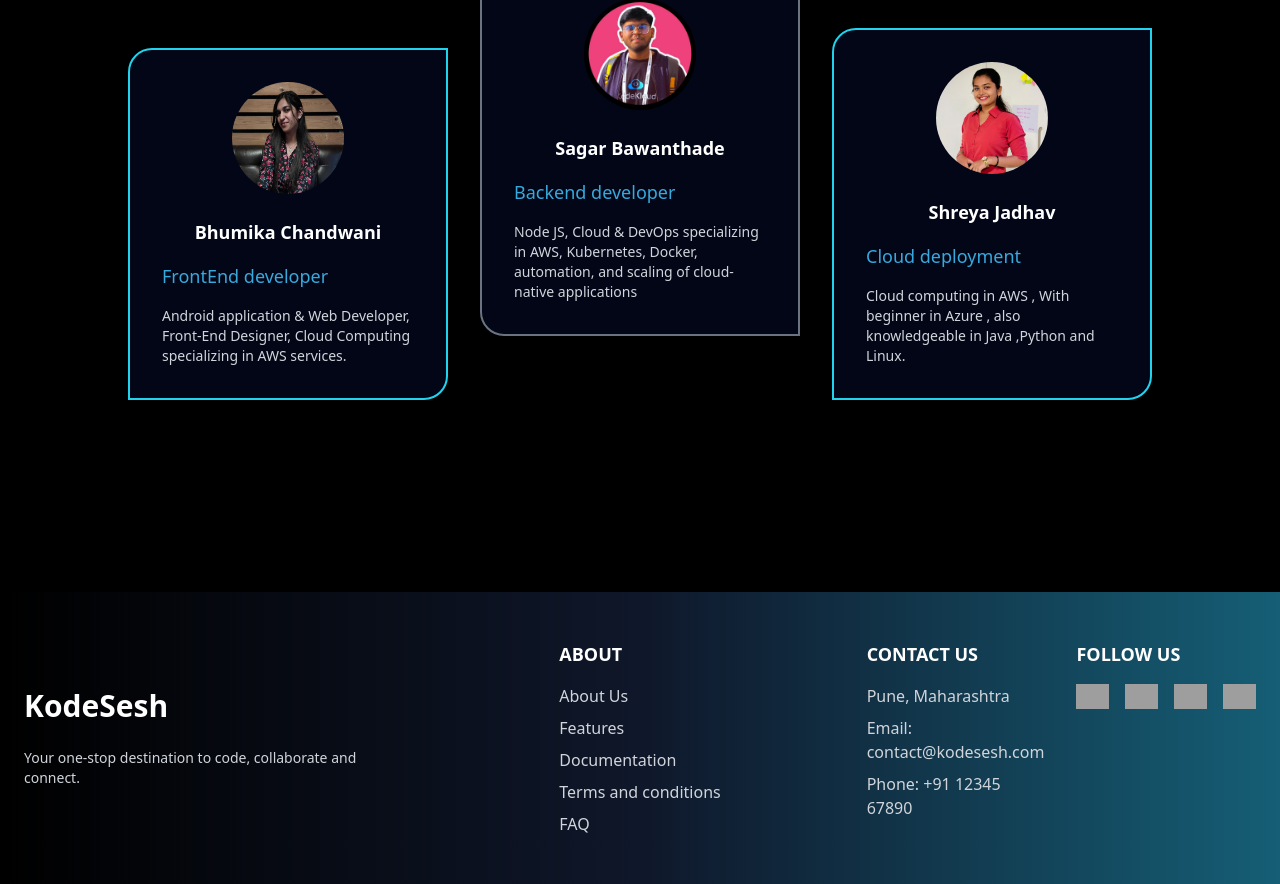
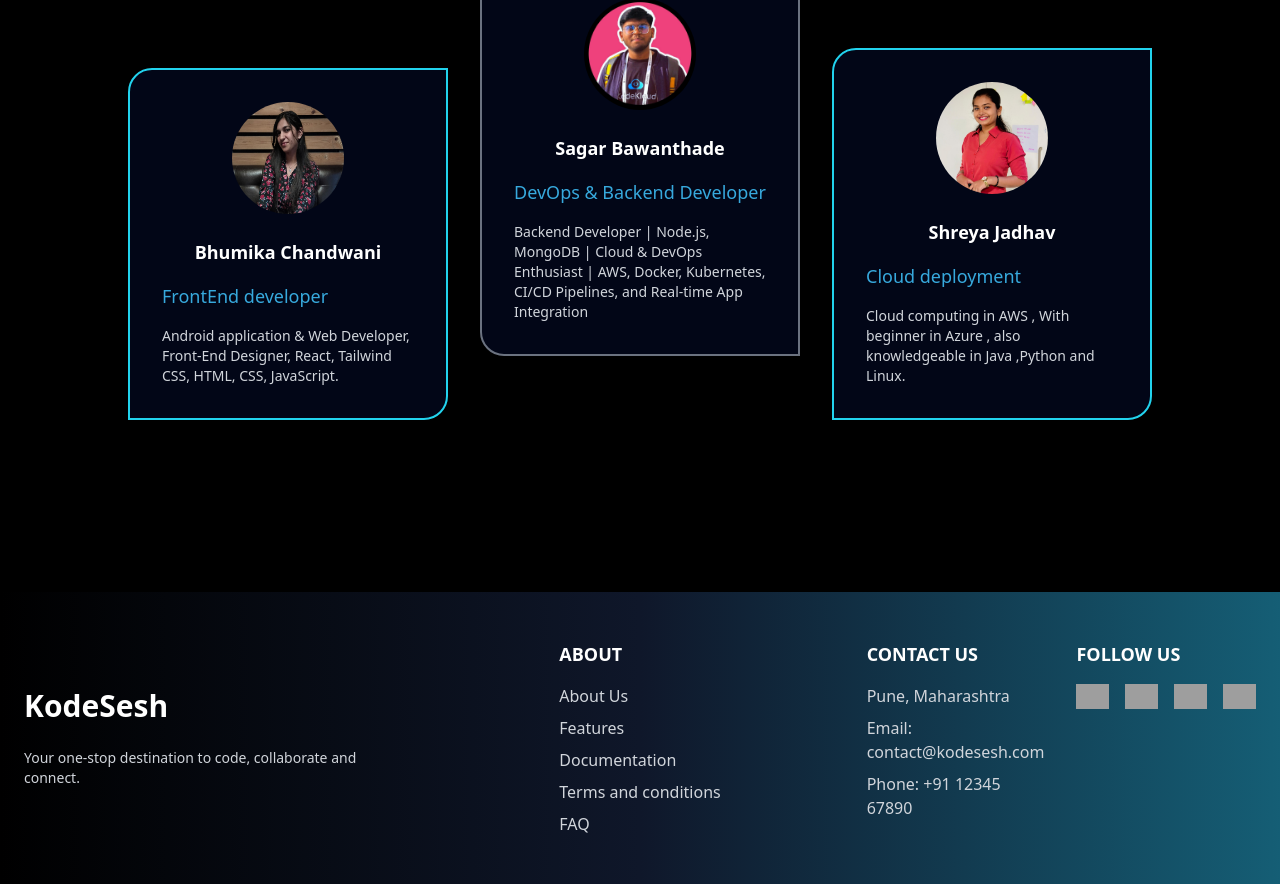
Before and after one commit to SagarBawanthade/KodeSesh, a React (Vite) app: page / in a window 1280 px wide. Shown: the part 4884-5768 px from the top of the page. Built offline with nearby package versions, Linux system fonts and the light colour scheme; grey boxes are pictures that could not be loaded; what @isomorphic-git/lightning-fs would draw is missing.

Commit message:
bugs fixed

```diff
--- a/src/Components/Team.jsx
+++ b/src/Components/Team.jsx
@@ -6,16 +6,17 @@ const TeamSection = () => {
       id: 1,
       name: 'Bhumika Chandwani',
       role: 'FrontEnd developer',
-      bio: 'Android application & Web Developer, Front-End Designer, Cloud Computing specializing in AWS services.',
+      bio: 'Android application & Web Developer, Front-End Designer, React, Tailwind CSS, HTML, CSS, JavaScript.',
       image: '/images/Bhumika1.jpg',
     },
     {
-      id: 2,
-      name: 'Sagar Bawanthade',
-      role: 'Backend developer',
-      bio: 'Node JS, Cloud & DevOps specializing in AWS, Kubernetes, Docker, automation, and scaling of cloud-native applications',
-      image: '/images/Sagar.jpeg',
-    },
+  id: 2,
+  name: 'Sagar Bawanthade',
+  role: 'DevOps & Backend Developer',
+  bio: 'Backend Developer | Node.js, MongoDB | Cloud & DevOps Enthusiast | AWS, Docker, Kubernetes, CI/CD Pipelines, and Real-time App Integration',
+  image: '/images/Sagar.jpeg',
+}
+,
     {
       id: 3,
       name: 'Shreya Jadhav',
```
Also changed, not shown: 1 other file (tests, documents, lock files or other folders).
